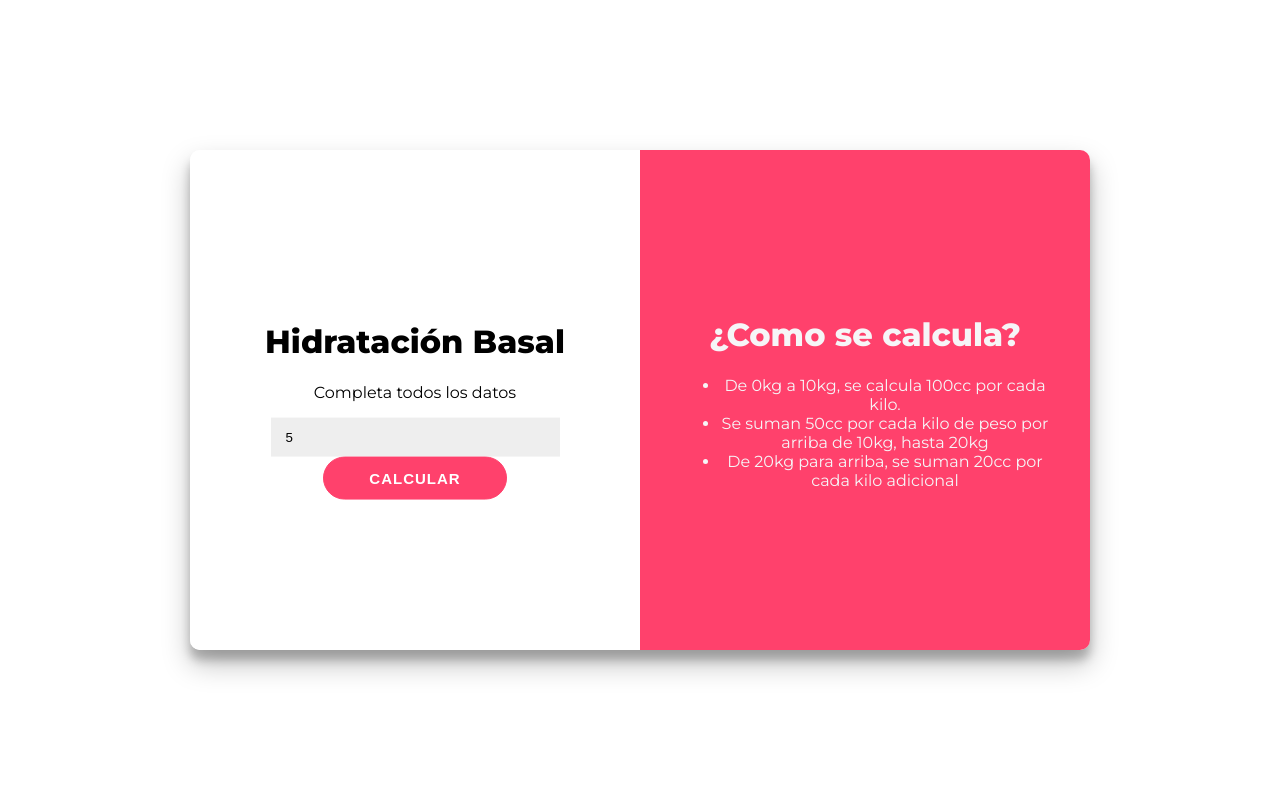
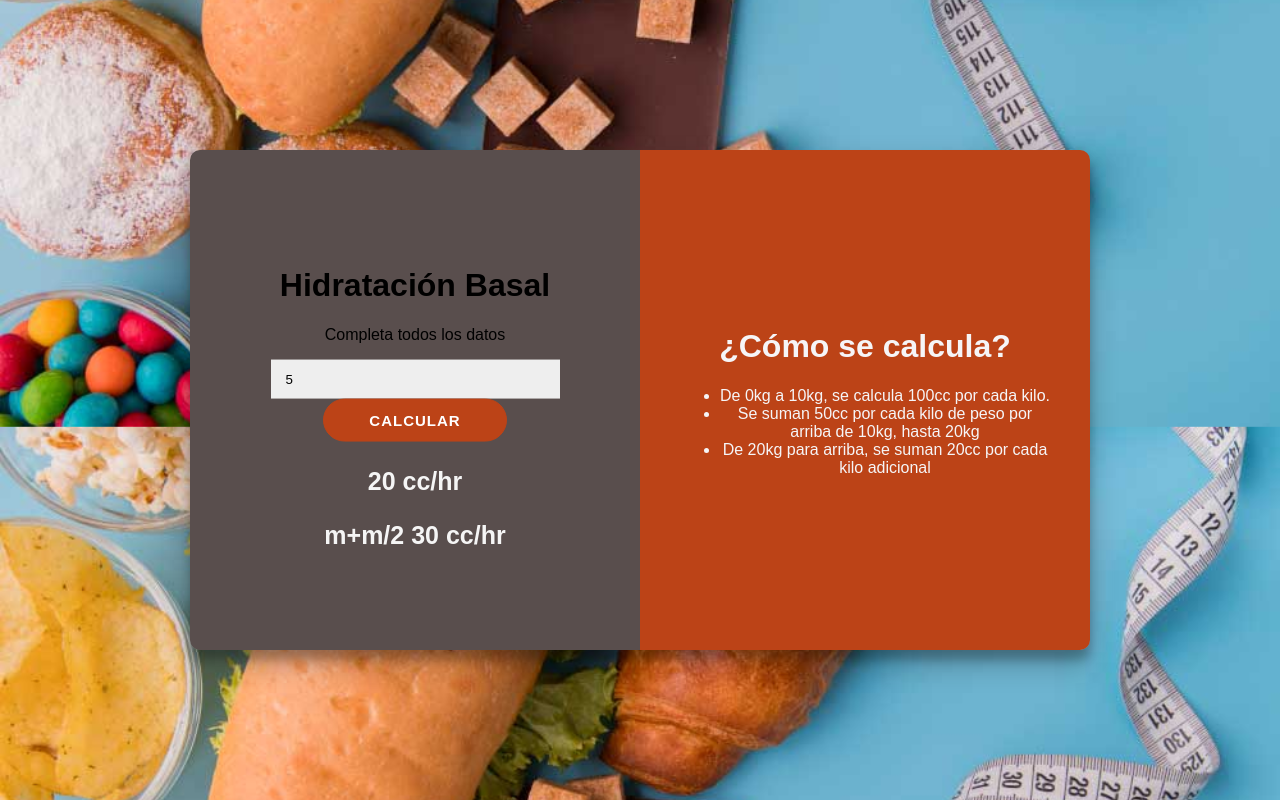
Before and after one commit to ElvioVazquez/Calculadora_Basal1.0, a plain HTML site: page index.html in a window 1280 px wide. Both pictures are taken after typing "5" into the empty fields and a click on the button "CALCULAR". Drawn offline with Linux system fonts and the light colour scheme.

Commit message:
Add files via upload
Tercera version de la calculadora basal

```diff
--- a/index.html
+++ b/index.html
@@ -5,13 +5,15 @@
         <meta name="viewport" content="width=device-width, initial-scale=1.0">
         <title>Calculadora de Hidratación</title>
         <link rel="stylesheet" href="style.css" />
+        <script src="./script.js" defer></script>
+        <link rel="icon" href="logoc.ico" />
     </head>
         <body>
             <div id="contenedor">
                 <div id="calculadora">
                     <div class="contenido">
-            <h1>  Hidratación Basal </h1>
-            <p class="item">Completa todos los datos</p>
+                    <h1>  Hidratación Basal </h1>
+                    <p class="item">Completa todos los datos</p>
                     <input class="item" id="peso" type="number" placeholder="Peso en kg" />
                     <p class="item" id="error">* Debe completar todos los datos</p>
                     <button class="item" id="calcular">Calcular</button>
@@ -22,7 +24,7 @@
             <div id="detalle">
                 <div class="contenido">
             <div>
-            <h1>¿Como se calcula?</h1>
+            <h1>¿Cómo se calcula?</h1>
             <ul>
                 <li> De 0kg a 10kg, se calcula 100cc por cada kilo.</li>
                 <li> Se suman 50cc por cada kilo de peso por arriba de 10kg, hasta 20kg</li>
--- /dev/null
+++ b/script.js
@@ -0,0 +1,40 @@
+
+const CALCULAR = document.getElementById('calcular');
+const ERROR = document.getElementById('error');
+const FLU = document.getElementById('flu');
+const MAN = document.getElementById('man');
+
+
+function calcFlujo(peso){
+    let resto = peso;
+    let flujo = 0;
+    if (resto>20){
+        let aux = resto-20;
+        flujo += aux*1;
+        resto -= aux;
+    }
+    if (resto>10){
+        let aux = resto-10;
+        flujo += aux*2;
+        resto -= aux;
+    }
+    flujo += resto*4;
+    return flujo;
+}
+
+CALCULAR.addEventListener('click', () => {
+    const DATO = document.getElementById('peso').value
+    if (DATO > 0){
+        ERROR.style.display = 'none'
+        let flujo = calcFlujo(DATO);
+        let mantenimiento = flujo*1.5;
+        FLU.innerHTML = flujo + ' cc/hr';
+        MAN.innerHTML = 'm+m/2 ' + mantenimiento + ' cc/hr';
+        FLU.style.display = 'block';
+        MAN.style.display = 'block';
+    } else {
+        ERROR.style.display = 'block';
+        FLU.style.display = 'none';
+        MAN.style.display = 'none';
+    }
+})
--- a/style.css
+++ b/style.css
@@ -2,6 +2,15 @@
 
 body{
     font-family: 'Montserrat', sans-serif;
+    background-image: #1f1f1f;
+}
+body{
+    margin: 0;
+    padding: 0;
+    background: url(calcularabasal.jpg);
+    background-size: cover;
+    background-position: center;
+    font-family: sans-serif;
 }
 
 #contenedor{
@@ -15,7 +24,7 @@ body{
 }
 
 #calculadora{
-    background: white;
+    background: #594E4D;
     /* Con estas 3 lineas vamos a hacer que los divs queden lado a lado */
     width: 50%;
     height: 100%;
@@ -23,7 +32,7 @@ body{
 }
 
 #detalle{
-    background: #FF416C;
+    background: rgb(188, 67, 23);
     /* Con estas 3 lineas vamos a hacer que los divs queden lado a lado */
     width: 50%;
     height: 100%;
@@ -52,8 +61,8 @@ button {
 	font-weight: bold;
 	padding: 12px 45px;
 	border-radius: 30px;
-	background-color: #FF416C;
-	border: 1px solid #FF416C;
+	background-color: rgb(188, 67, 23);
+	border: 1px solid rgb(188, 67, 23);
 	color: #FFFFFF;
 	text-transform: uppercase;
 	letter-spacing: 1px;
@@ -87,7 +96,7 @@ button:active {
 }
 
 .resultado{
-    color: #0A81D1;
+    color: whitesmoke;
     font-weight: bold;
     font-size: 25px;
     margin-bottom: 5px;
```
Also changed, not shown: calcularabasal.jpg (added), logoc.ico (added).
